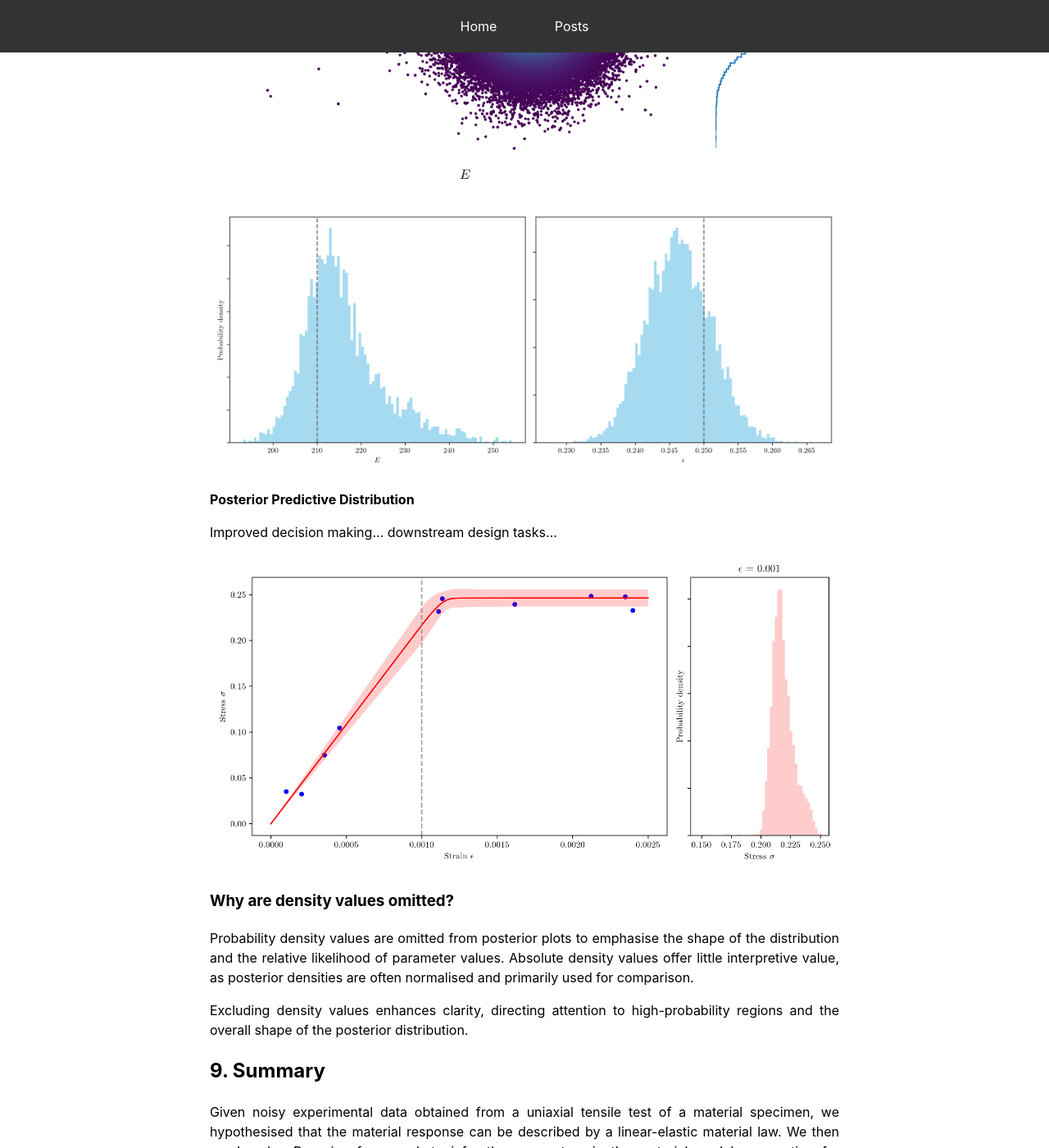
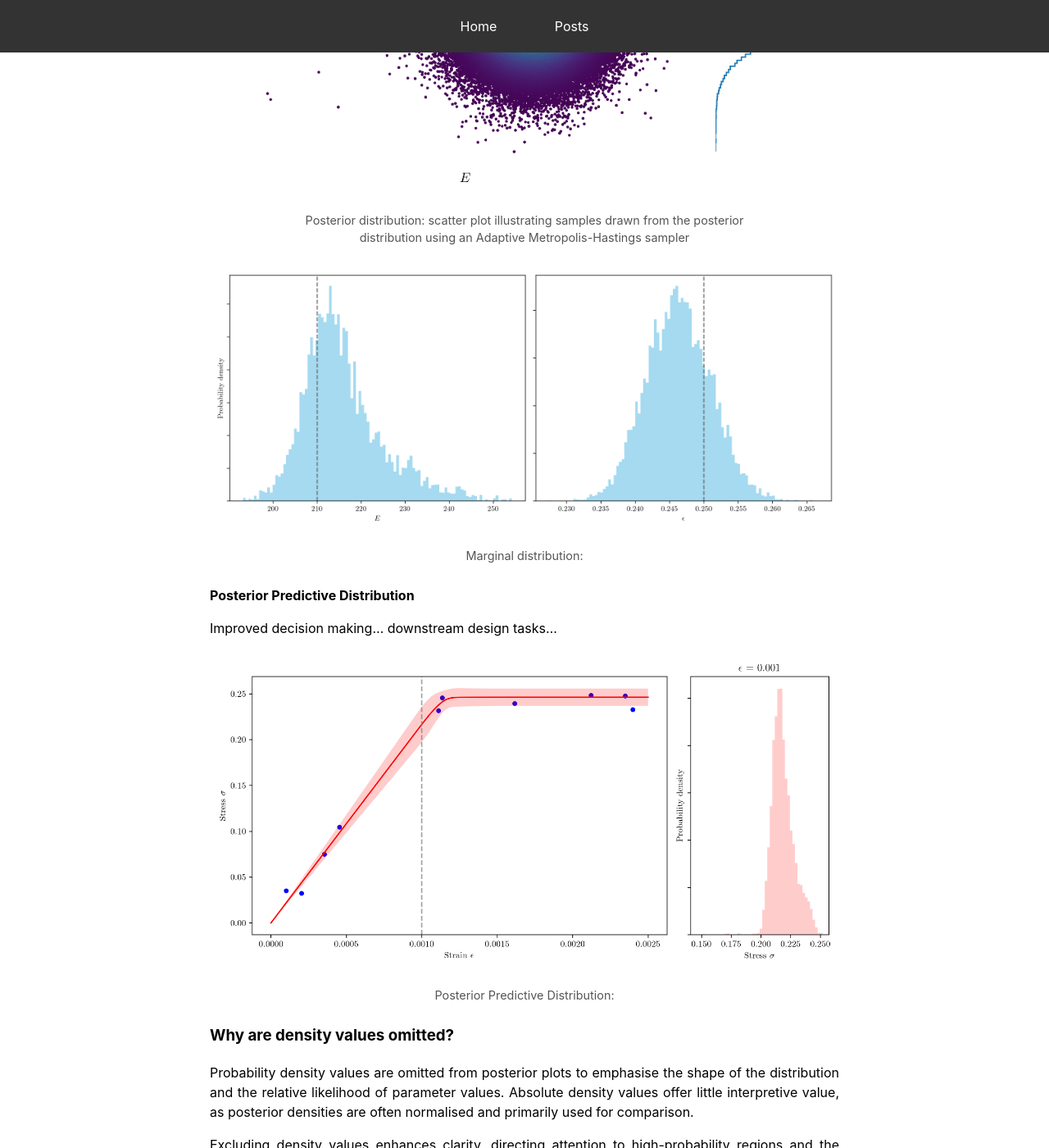
Before and after one commit to mark-hobbs/mark-hobbs.github.io, a Jekyll site: the page built from _posts/2024-12-02-bayesian-inference.md, in a window 1280 px wide and 1400 px high, scrolled down 8223 px. Shown: the whole window at 82% size. Built offline with Jekyll 4.4.1, drawn with Linux system fonts in a browser that asks for light colours; formulas are drawn with MathJax 3.

Commit message:
General updates

```diff
--- a/_posts/2024-12-02-bayesian-inference.md
+++ b/_posts/2024-12-02-bayesian-inference.md
@@ -166,15 +166,30 @@ To efficiently obtain an accurate prediction of the posterior distribution, we t
 
 Once the posterior distribution has been sampled, the next step is to analyse it to extract statistical summaries, draw meaningful conclusions and make informed predictions. This analysis often includes estimating quantities such as means, variances and credible intervals, as well as visualising the results to better understand the underlying uncertainty and parameter correlations.
 
-![](/assets/images/posterior.png)
+<figure>
+  <img src="/assets/images/posterior.png" alt="Posterior distribution">
+  <figcaption>
+    Posterior distribution: scatter plot illustrating samples drawn from the posterior distribution using an Adaptive Metropolis-Hastings sampler
+  </figcaption>
+</figure>
 
-![](/assets/images/histograms.png)
+<figure>
+  <img src="/assets/images/histograms.png" alt="Marginal distribution">
+  <figcaption>
+    Marginal distribution:
+  </figcaption>
+</figure>
 
 **Posterior Predictive Distribution**
 
 Improved decision making... downstream design tasks...
 
-![](/assets/images/posterior-predictive-distribution.png)
+<figure>
+  <img src="/assets/images/posterior-predictive-distribution.png" alt="Posterior Predictive Distribution">
+  <figcaption>
+    Posterior Predictive Distribution:
+  </figcaption>
+</figure>
 
 ### Why are density values omitted?
 
```
